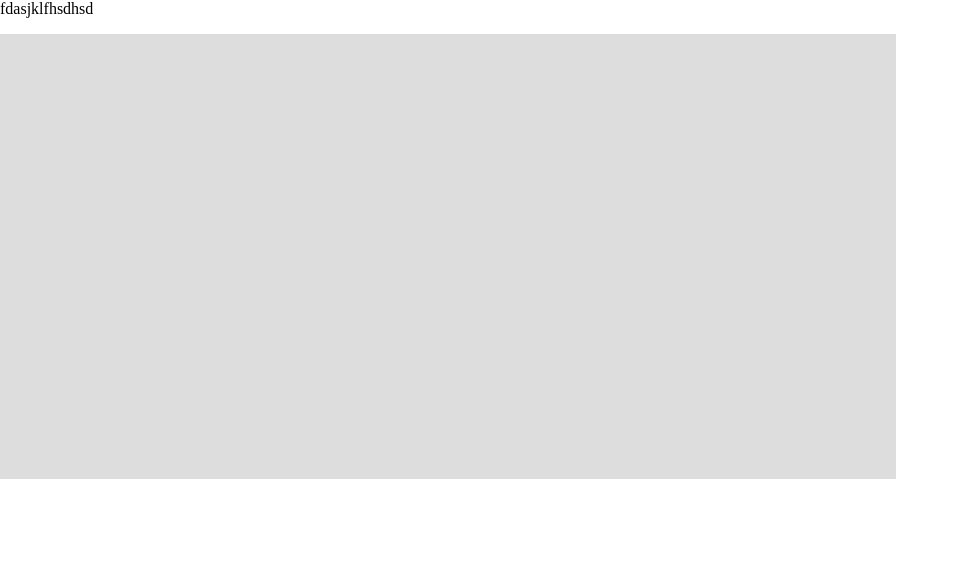
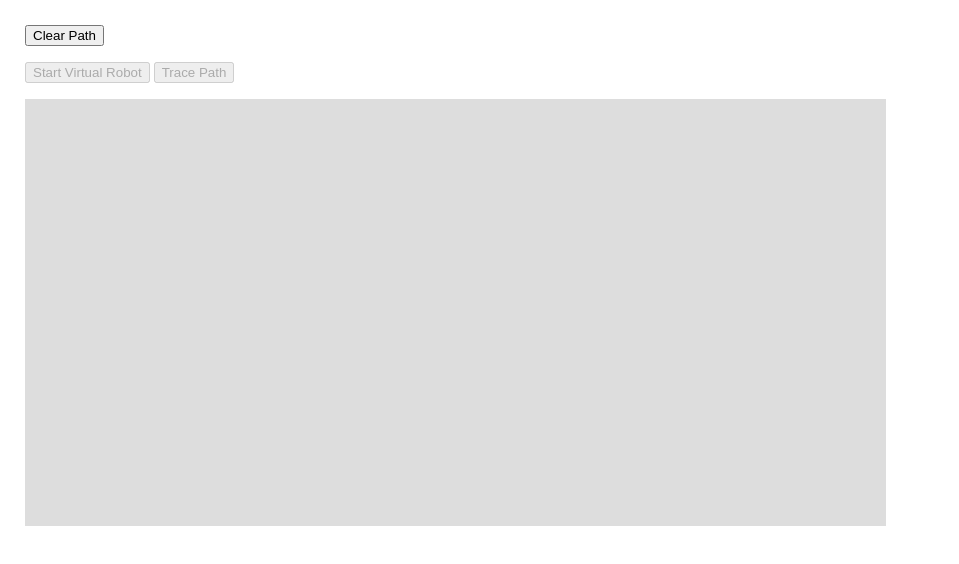
Before and after one commit to Team766/FRC-Waypoints, a website: page main.html in a window 1280 px wide. Shown: the whole page, without its empty margins (0-959 px from the left). Drawn offline with Linux system fonts and the light colour scheme.

Commit message:
Added a proper interface

```diff
--- a/main.css
+++ b/main.css
@@ -1,7 +1,5 @@
-html, body {
-    width: 100%;
-    height: 100%;
-    margin: 0;
+body {
+    margin: 25px;
 }
 
 #canvasWrapper {
--- a/main.html
+++ b/main.html
@@ -3,8 +3,12 @@
         <title>Waypoints</title>
         <link rel="stylesheet" href="main.css">
     </head>
-    <body>
-        <p>fdasjklfhsdhsd</p>
+    <body onresize="initCanvas()">
+        <p><button onclick="clearWaypoints()">Clear Path</button></p>
+        <p>
+            <button class="needs-path" onclick="ppRunning? stopPP() : startPP()"><span id="start-stop">Start</span> Virtual Robot</button>
+            <button class="needs-path" onclick="doPP()">Trace Path</button>
+        </p>
 
         <div id="canvasWrapper">
             <canvas>Your browser doesn't support HTML5 canvas.</canvas>
--- a/main.js
+++ b/main.js
@@ -7,12 +7,25 @@ const canvas = document.querySelector("canvas");
 const ctx = canvas.getContext("2d");
 
 const pixelRatio = window.devicePixelRatio || 1;
-const width  = canvas.clientWidth;
-const height = width * fieldHeight/fieldWidth;
-canvas.width  = width*pixelRatio;
-canvas.height = height*pixelRatio;
-const scale = width/fieldWidth;
-ctx.scale(pixelRatio*scale, pixelRatio*scale);
+var scale;
+function initCanvas() {
+    const width  = canvas.clientWidth;
+    const height = width * fieldHeight/fieldWidth;
+    canvas.width  = width*pixelRatio;
+    canvas.height = height*pixelRatio;
+    scale = width/fieldWidth;
+    ctx.setTransform(1, 0, 0, 1, 0, 0);
+    ctx.scale(pixelRatio*scale, pixelRatio*scale);
+
+    dotBuf  = createBuffer();
+    lineBuf = createBuffer();
+    lineBuf.ctx.strokeStyle = "#009";
+    lineBuf.ctx.lineWidth = 3;
+    lineBuf.ctx.lineJoin = "bevel";
+
+    drawIndex = 0;
+    drawAll();
+}
 
 // state & related functions
 
@@ -21,10 +34,19 @@ var waypoints = [];
 function addWaypoint(x, y) {
     waypoints.push({x, y});
     drawAll();
+    updatePathNeeders();
+}
+
+function clearWaypoints() {
+    stopPP();
+    waypoints = [];
+    clearBuffer(trailBuf);
+    drawAll();
+    updatePathNeeders();
 }
 
 function simplifyPath() {
-    waypoints = simplify(waypoints, 10, true);
+    waypoints = simplify(waypoints, 5, true);
     drawAll();
 }
 
@@ -60,10 +82,17 @@ function printCommands() {
     }
 }
 
+function updatePathNeeders() {
+    for (var ele of document.getElementsByClassName("needs-path")) {
+        ele.disabled = waypoints.length < 2;
+    }
+}
+updatePathNeeders();
+
 // pure pursuit control
 
-const PURSUIT_DIST = 40;
-const ROBOT_SPEED = 180;
+const PURSUIT_DIST = 60;
+const ROBOT_SPEED = 250;
 const MIN_TURN_RADIUS = 50;
 const SKIP_DIST = 40; // must be less than PURSUIT_DIST
 var segments, curSeg;
@@ -160,7 +189,8 @@ var ppRunning = false;
 var trailBuf;
 var lastFrame;
 function ppFrame(time) {
-    var dt = (time - lastFrame) / 1000;
+    if (!ppRunning) return;
+    var dt = Math.min((time - lastFrame) / 1000, 1/25);
     lastFrame = time;
 
     var {radiusInv, badRadius, px0, py0, px, py, done} = stepSimulation(ROBOT_SPEED * dt);
@@ -185,10 +215,10 @@ function ppFrame(time) {
         ctx.arc(cx, cy, Math.abs(1/radiusInv), start, end, radiusInv < 0);
     }
     ctx.stroke();
-    drawCircle(robotX, robotY, 10, "#333");
+    drawCircle(robotX, robotY, 14, "#333");
     drawCircle(px0, py0, 4, "orange");
 
-    if (ppRunning) requestAnimationFrame(ppFrame);
+    requestAnimationFrame(ppFrame);
 }
 
 function initPP() {
@@ -201,20 +231,24 @@ function initPP() {
     trailBuf.ctx.strokeStyle = "gray";
 }
 function startPP() {
+    if (waypoints.length < 2) return;
+    document.getElementById("start-stop").textContent = "Stop";
     initPP();
     lastFrame = performance.now();
     ppRunning = true;
     ppFrame(lastFrame);
 }
 function doPP() {
+    stopPP();
     initPP();
     var start = performance.now();
     while (!stepSimulation(5.0).done) {
-        if (performance.now() - start > 1000) break;
+        if (performance.now() - start > 500) break; // prevent infinite loop
     }
     drawAll();
 }
 function stopPP() {
+    document.getElementById("start-stop").textContent = "Start";
     ppRunning = false;
     drawAll();
 }
@@ -261,10 +295,7 @@ function drawBackground() {
 }
 
 var drawIndex = 0;
-var dotBuf = createBuffer(), lineBuf = createBuffer();
-lineBuf.ctx.strokeStyle = "#009";
-lineBuf.ctx.lineWidth = 3;
-lineBuf.ctx.lineJoin = "bevel";
+var dotBuf, lineBuf;
 function drawWaypoints() {
     if (waypoints.length < drawIndex) {
         // redraw all waypoints
@@ -281,7 +312,7 @@ function drawWaypoints() {
     for (; drawIndex < waypoints.length; drawIndex++) {
         var {x, y} = waypoints[drawIndex];
         lineBuf.ctx.lineTo(x, y);
-        drawCircle(x, y, 8, "#00f", dotBuf.ctx);
+        drawCircle(x, y, 5, "#00f", dotBuf.ctx);
     }
     lineBuf.ctx.stroke();
 
@@ -296,7 +327,7 @@ function drawAll() {
     if (trailBuf) drawBuffer(trailBuf);
 }
 
-drawBackground();
+initCanvas();
 
 // input (mouse/touch)
 function initInputListeners() {
```
